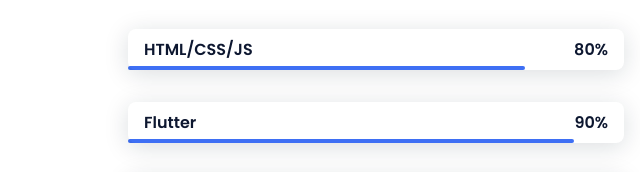
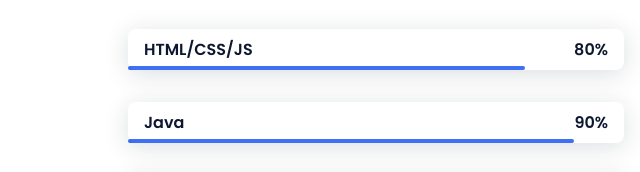
Before and after one commit to Dazriq/Dazriq.github.io, a plain HTML site: page index.html in a window 1280 px wide. Shown: the part 1555-1727 px from the top of the page, 0-640 px from the left. Drawn offline with nearby package versions, Linux system fonts and the light colour scheme.

Commit message:
update index.html

```diff
--- a/index.html
+++ b/index.html
@@ -99,7 +99,7 @@
                         </div>
                         <div class="skills__data">
                             <div class="skills__names">
-                                <span class="skills__name">Flutter</span>
+                                <span class="skills__name">Java</span>
                             </div>
                             <div class="skills__bar skills__css">
 
```
